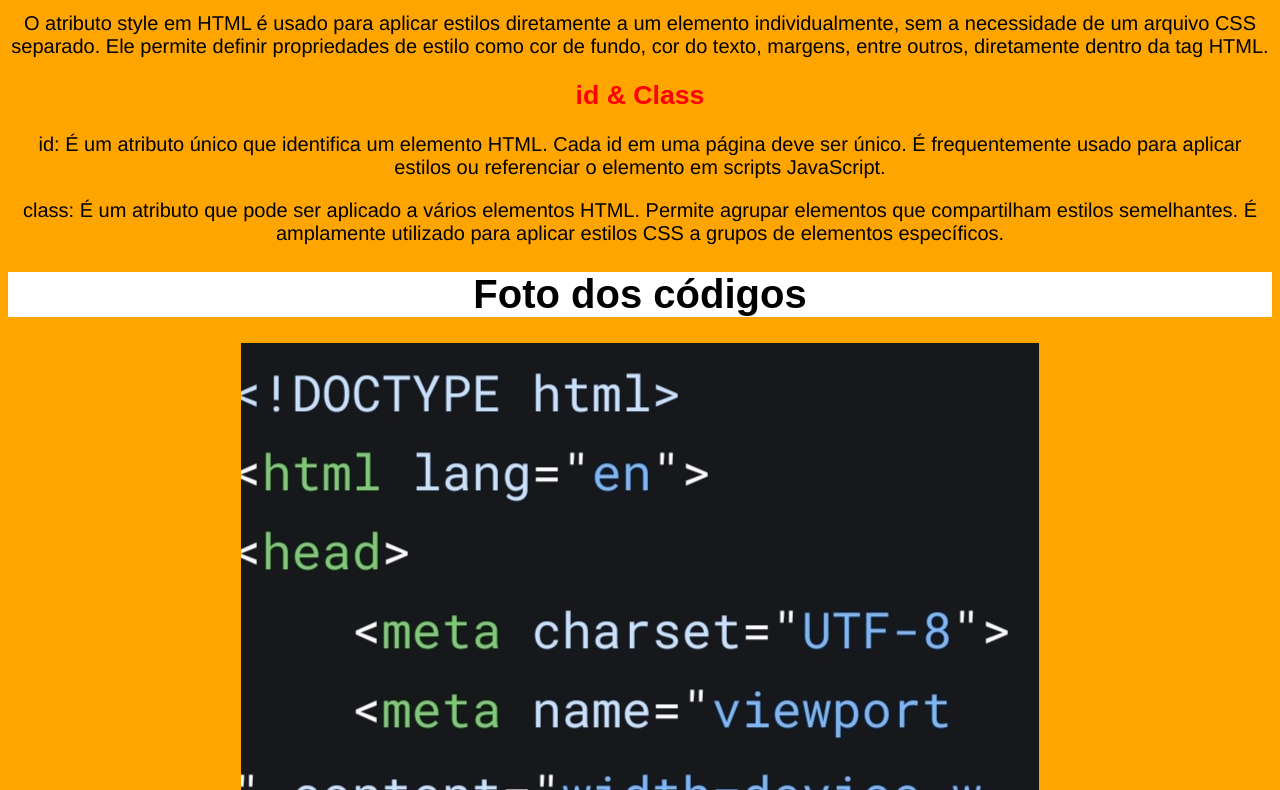
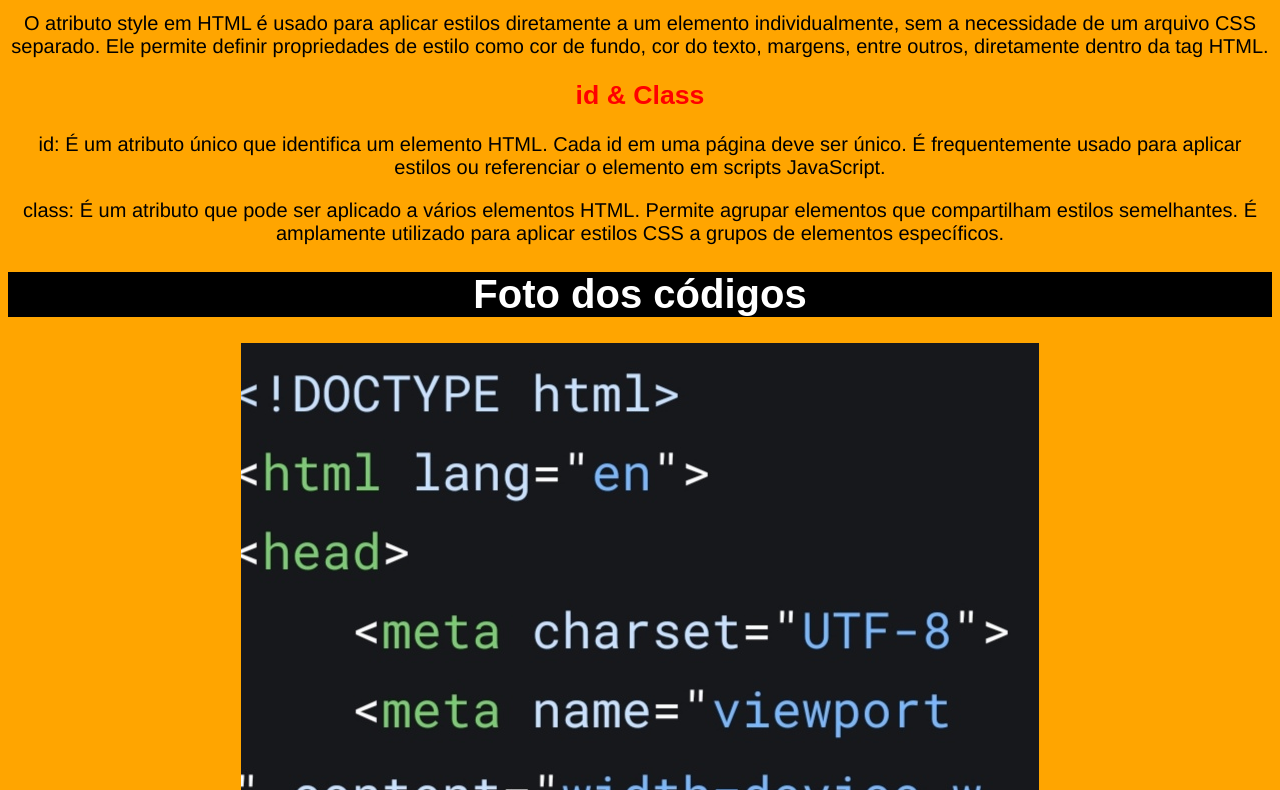
Before and after one commit to henriquealvesferraz/Recupera-o.hmtl, a plain HTML site: page index.html in a window 1280 px wide. Shown: the part 609-1399 px from the top of the page. Drawn offline with Linux system fonts and the light colour scheme.

Commit message:
Update style.css

```diff
--- a/style.css
+++ b/style.css
@@ -12,9 +12,9 @@ body
 
 h1
 {
-    background-image: linear-gradient(270deg, white, white );
-    background-color: white;
-    color: black;
+    background-image: linear-gradient(270deg, black, black );
+    background-color: black;
+    color: white;
     font-size: 30pt;
     font-family:Arial;
     text-align: center;
```
